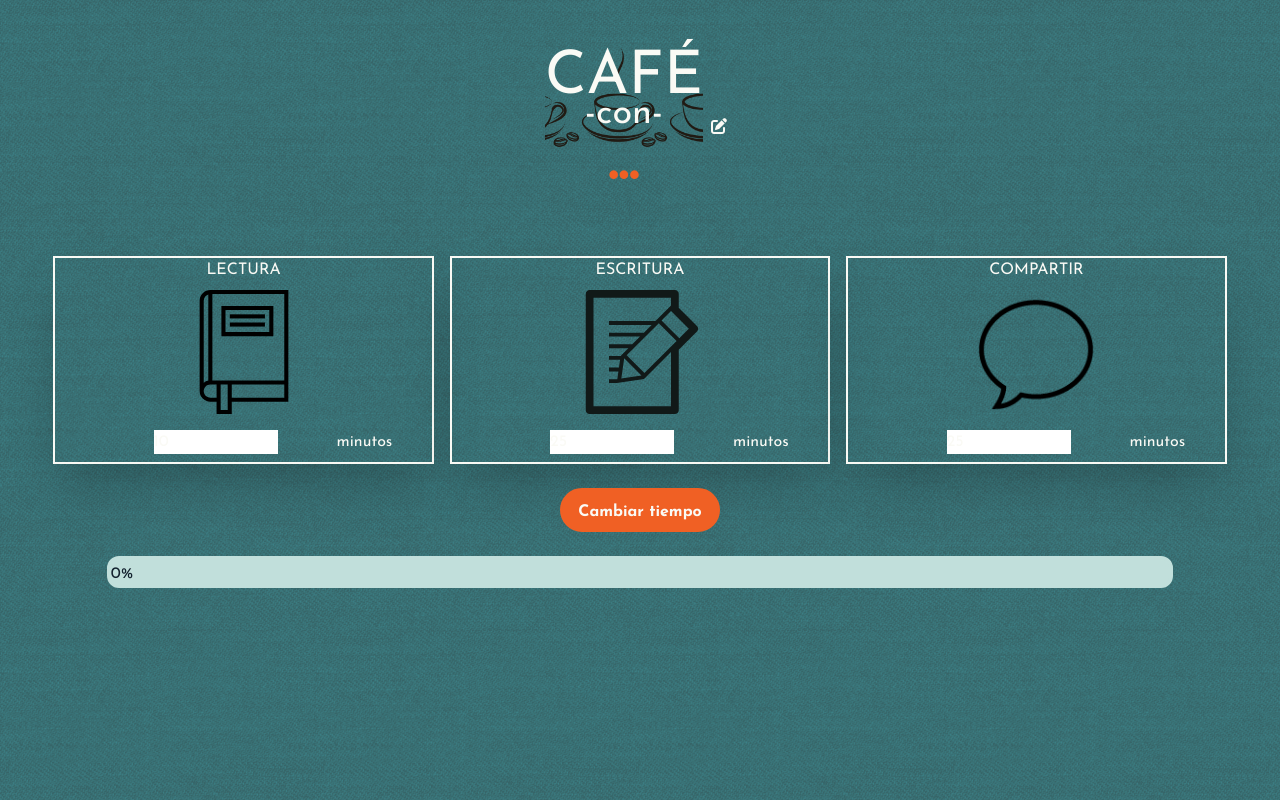
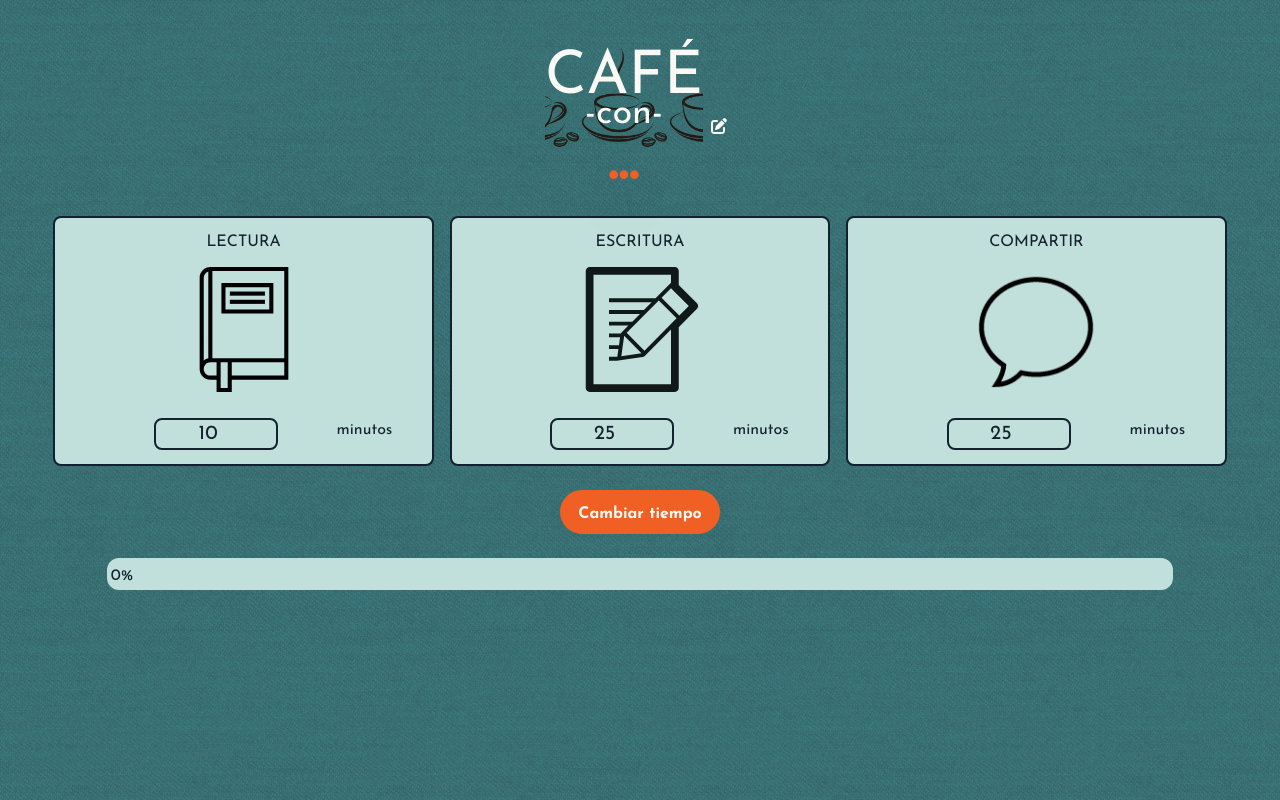
Before and after one commit to muriloommaia/coffe-time, a React (Vite) app: page / in a window 1280 px wide. Both pictures are taken after a click on the button "Cambiar tiempo". Built offline with nearby package versions, Linux system fonts and the light colour scheme; a web font is replaced by a local one.

Commit message:
feat: componentiza botão de mudança de tempo

```diff
--- a/src/Components/BoxComponent.tsx
+++ b/src/Components/BoxComponent.tsx
@@ -59,7 +59,7 @@ export default function BoxComponent(
   return (
     <button
       type="button"
-      className={`flex flex-col items-center text-blue1 rounded-lg cursor-pointer border-2  ${!activeGeneral ? 'hover:scale-105 shadow-xl' : 'bg-gray-400 opacity-50'} ${active ? 'border-green-800 border-4 rounded-md shadow-2xl scale-105 opacity-100 bg-green-200 hover:scale-110' : 'border-black '} bg-blue3`}
+      className={`flex  flex-col items-center text-blue1 rounded-lg cursor-pointer border-2 bg-blue3  ${!activeGeneral ? 'hover:scale-105 shadow-xl' : 'opacity-50'} ${active ? 'border-green-800 border-4 rounded-md shadow-2xl scale-105 opacity-100 hover:scale-110' : 'border-black '} `}
       onClick={handleClick}
       disabled={(activeGeneral && !active)}
     >
@@ -69,9 +69,7 @@ export default function BoxComponent(
       <div className="w-10/12 m-auto p-2">
         <img src={image} alt={text} className="w-5/12 m-auto fill-orange2" />
       </div>
-      <div className="pb-4">
-        Faltan:
-        { ' '}
+      <div className="pb-4 text-2xl">
         {secondsToMinutes(time)}
       </div>
     </button>
--- a/src/Components/BoxTime.tsx
+++ b/src/Components/BoxTime.tsx
@@ -19,19 +19,19 @@ export default function BoxTime({ text, image }: { text: MomentType; image: stri
     dispatch(setTimes[text].time(minutes * 60));
   };
   return (
-    <div className={`flex flex-col items-center cursor-pointer border-2 shadow-2xl hover:scale-105 ${active ? 'border-green-800' : 'border-black'}`}>
-      <div>
+    <div className={`flex flex-col items-center text-blue1 rounded-lg cursor-pointer border-2 bg-blue3 hover:scale-105 ${active ? 'border-green-800' : 'border-black'} md:min-h-[250px]`}>
+      <div className="pt-3">
         {text.toUpperCase()}
       </div>
       <div className="w-10/12 m-auto p-2">
-        <img src={image} alt={text} className="w-5/12 m-auto" />
+        <img src={image} alt={text} className="w-5/12 m-auto fill-orange2" />
       </div>
-      <div className="w-10/12 m-auto p-2 flex ">
+      <div className="w-10/12 m-auto p-2 flex flex-wrap">
         <input
           type="number"
           value={secondsToMinutes(time)}
           onChange={handleChange}
-          className="w-5/12 m-auto"
+          className="w-5/12 m-auto flex  bg-blue3 border-2 rounded-lg text-center text-blue1 text-xl"
         />
         <p>minutos</p>
       </div>
--- /dev/null
+++ b/src/Components/ChangeTime.tsx
@@ -0,0 +1,53 @@
+import React from 'react';
+import { useDispatch, useSelector } from 'react-redux';
+import { setCurrent, setTimes } from '../helpers/setsSlice';
+import { RootState } from '../store';
+import { setTimeChange } from '../store/currentSlice';
+import { MomentType } from '../types/BoxType';
+
+type currentSelect = {
+  active: boolean;
+  timeChange: boolean
+  moment: MomentType;
+};
+
+export default function ChangeTime() {
+  const dispatch = useDispatch();
+  const { active, moment, timeChange } = useSelector((state:RootState) => state.current as currentSelect);
+  const handleClick = () => {
+    if (active) {
+      dispatch(setCurrent.active(false));
+      clearInterval(+JSON.parse(localStorage.getItem('interval') as string));
+      dispatch(setTimes[moment].active(false));
+    } else {
+      dispatch(setTimeChange(!timeChange));
+    }
+  };
+  return (
+    <div>
+      { !active
+        ? (
+          <button
+            type="button"
+            className="bg-blue-500 hover:border-white1 hover:scale-105 text-white font-bold py-2 px-4 rounded-full border-2 border-orange2 bg-orange2 m-0"
+            onClick={handleClick}
+          >
+            <p className="translate-y-0.5">
+              Cambiar tiempo
+            </p>
+          </button>
+        )
+        : (
+          <button
+            type="button"
+            className="bg-blue-500 hover:border-white1 hover:scale-105 text-white font-bold py-2 px-4 rounded-full border-2 border-orange2 bg-orange2 m-0"
+            onClick={handleClick}
+          >
+            <p className="translate-y-0.5">
+              Pause
+            </p>
+          </button>
+        )}
+    </div>
+  );
+}
--- a/src/Components/GridComponent.tsx
+++ b/src/Components/GridComponent.tsx
@@ -1,6 +1,5 @@
 import React from 'react';
-import { useDispatch, useSelector } from 'react-redux';
-import { setCurrent, setTimes } from '../helpers/setsSlice';
+import { useSelector } from 'react-redux';
 import book from '../images/book.svg';
 import talk from '../images/talk2.png';
 import write from '../images/write.svg';
@@ -11,6 +10,7 @@ import BoxTime from './BoxTime';
 
 type currentSelect = {
   active: boolean;
+  timeChange: boolean
   moment: MomentType;
 };
 
@@ -20,19 +20,8 @@ export default function GridComponent() {
     ['escritura', write],
     ['compartir', talk],
   ];
-  const dispatch = useDispatch();
-  const [timeChange, setTimeChange] = React.useState(false);
-  const { active, moment } = useSelector((state:RootState) => state.current as currentSelect);
-  const handleClick = () => {
-    if (active) {
-      dispatch(setCurrent.active(false));
-      clearInterval(+JSON.parse(localStorage.getItem('interval') as string));
-      dispatch(setTimes[moment].active(false));
-    } else {
-      setTimeChange(!timeChange);
-    }
-  };
-
+  // const [timeChange, setTimeChange] = React.useState(false);
+  const { timeChange } = useSelector((state:RootState) => state.current as currentSelect);
   function renderBoxes() {
     return grid.map(([text, image]) => <BoxComponent text={text} image={image} key={text} />);
   }
@@ -47,32 +36,6 @@ export default function GridComponent() {
           { timeChange ? renderTime() : renderBoxes() }
         </div>
       </div>
-      <div className="pt-6">
-        { !active
-          ? (
-            <button
-              type="button"
-              className="bg-blue-500 hover:border-white1 hover:scale-105 text-white font-bold py-2 px-4 rounded-full border-2 border-orange2 bg-orange2 m-0"
-              onClick={handleClick}
-            >
-              <p className="translate-y-0.5">
-                Cambiar tiempo
-              </p>
-            </button>
-          )
-          : (
-            <button
-              type="button"
-              className="bg-blue-500 hover:border-white1 hover:scale-105 text-white font-bold py-2 px-4 rounded-full border-2 border-orange2 bg-orange2 m-0"
-              onClick={handleClick}
-            >
-              <p className="translate-y-0.5">
-                Pause
-              </p>
-            </button>
-          )}
-
-      </div>
     </div>
   );
 }
--- a/src/Components/TitleComponent.tsx
+++ b/src/Components/TitleComponent.tsx
@@ -25,7 +25,7 @@ export default function TitleComponent() {
   };
 
   return (
-    <div className="flex items-center py-10  ">
+    <div className="flex items-center pt-10  ">
       <div className="text-center p-2 flex">
         <div>
           <div className="bg-bottom bg-contain bg-bg-cup">
--- a/src/Pages/Home.tsx
+++ b/src/Pages/Home.tsx
@@ -1,4 +1,5 @@
 import React from 'react';
+import ChangeTime from '../Components/ChangeTime';
 // import ButtonStart from '../Components/ButtonStart';
 import GridComponent from '../Components/GridComponent';
 import ProgressBar from '../Components/ProgressBar';
@@ -6,14 +7,16 @@ import TitleComponent from '../Components/TitleComponent';
 
 export default function Home() {
   return (
-    <div className="flex flex-col items-center josefin-font text bg-blue2 h-screen text-white1 bg-bg-texture">
+    <div className="flex flex-col items-center josefin-font text bg-blue2 h-full min-h-screen text-white1 bg-bg-texture">
       <nav>
         <TitleComponent />
       </nav>
       <main className="w-full flex flex-col items-center">
         <GridComponent />
+        <div className="pt-6">
+          <ChangeTime />
+        </div>
         <div className="py-6 w-10/12">
-          {/* <ButtonStart /> */}
           <ProgressBar />
         </div>
       </main>
--- a/src/store/currentSlice.ts
+++ b/src/store/currentSlice.ts
@@ -6,6 +6,7 @@ export const slice = createSlice({
     active: false,
     moment: '',
     timeLeft: 0,
+    timeChange: false,
   },
   reducers: {
     setActiveCurrent(state, { payload }) {
@@ -17,9 +18,12 @@ export const slice = createSlice({
     setTimeLeftCurrent(state, { payload }) {
       return { ...state, timeLeft: payload };
     },
+    setTimeChange(state, { payload }) {
+      return { ...state, timeChange: payload };
+    },
   },
 });
 
-export const { setActiveCurrent, setMomentCurrent, setTimeLeftCurrent } = slice.actions;
+export const { setActiveCurrent, setMomentCurrent, setTimeLeftCurrent, setTimeChange } = slice.actions;
 
 export default slice.reducer;
```
